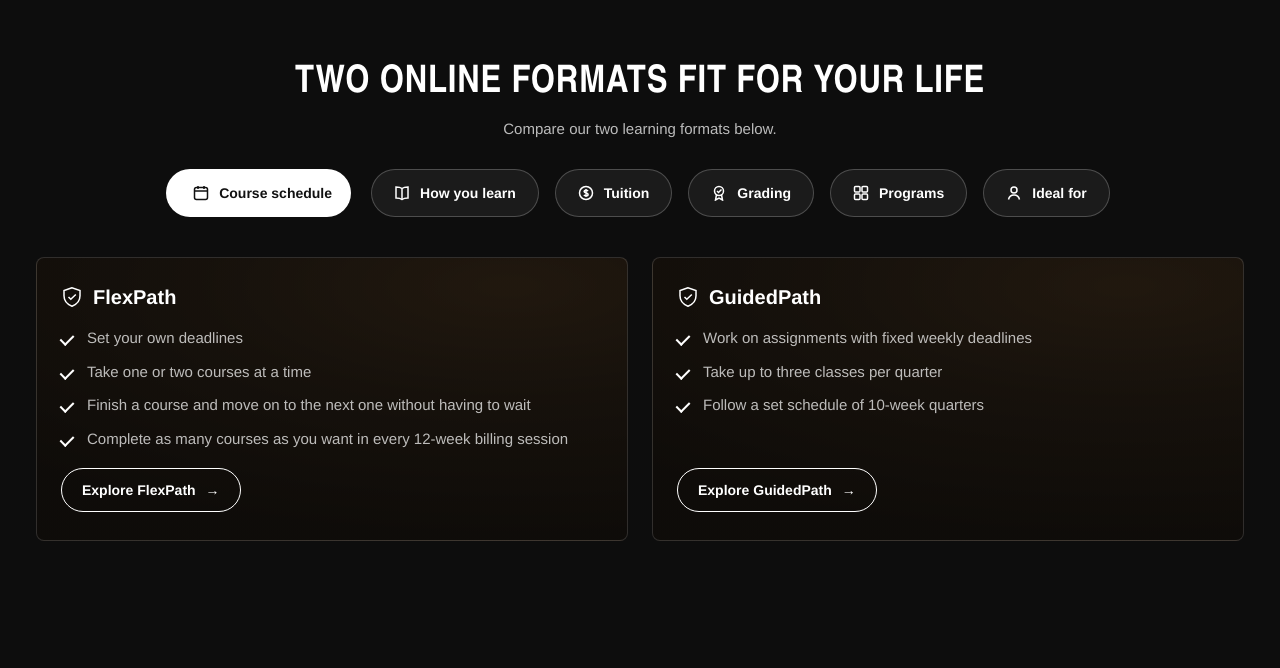
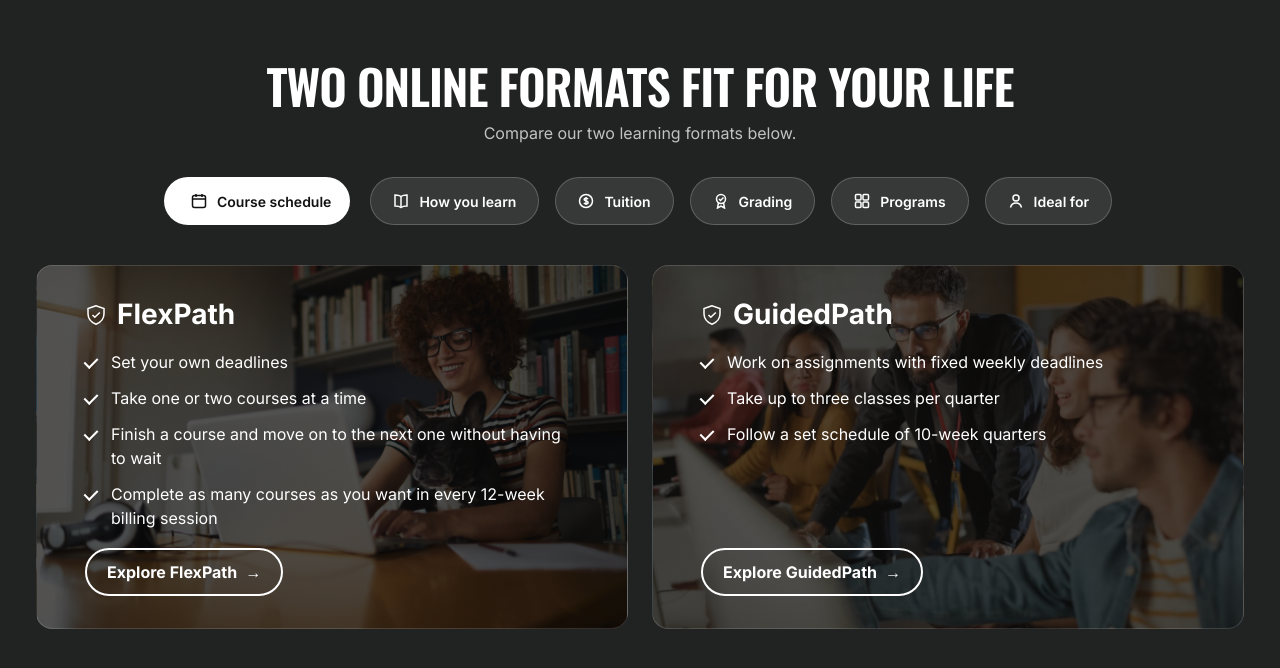
Before and after one commit to camila-go/tabComponent, a plain HTML site: page index.html in a window 1280 px wide. Drawn offline with nearby package versions, Linux system fonts and the light colour scheme.

Commit message:
Apply design-system fonts, add card photos and design handoff doc
- Headings: Acumin VF ExtraCondensed stack (Oswald web fallback),
  36/48px, lh 0.9, ls -1 per h2 tokens; body/UI: Inter per tokens
- Card photos exported from Figma (nodes 1:7146 / 1:7182) with 70%
  dark overlay matching the 30%-opacity treatment
- Token-accurate cards: 16px radius, 32/48 desktop padding, 48px CTA
  with 2px border, Inter Bold 16 labels
- Glider re-anchors after web fonts load
- DESIGN-HANDOFF.md: tokens, states, motion, a11y, asset TODOs

Co-Authored-By: Claude Fable 5 <noreply@anthropic.com>

```diff
--- a/index.html
+++ b/index.html
@@ -4,16 +4,26 @@
 <meta charset="UTF-8" />
 <meta name="viewport" content="width=device-width, initial-scale=1.0" />
 <title>Two Online Formats Fit For Your Life</title>
+<!-- Inter per design tokens (theme-string/font-family-ui + font-family-body).
+     Oswald stands in for Acumin VF ExtraCondensed headings until the
+     production Adobe Fonts kit is available. -->
+<link rel="preconnect" href="https://fonts.googleapis.com">
+<link rel="preconnect" href="https://fonts.gstatic.com" crossorigin>
+<link href="https://fonts.googleapis.com/css2?family=Inter:wght@400;600;700&family=Oswald:wght@500;600&display=swap" rel="stylesheet">
 <style>
   :root {
-    --bg: #0d0d0d;
-    --surface: rgba(22, 22, 22, 0.82);
+    /* color/university/uni-black/gl-uni-black-500 */
+    --bg: #212322;
     --surface-border: rgba(255, 255, 255, 0.14);
-    --text: #ffffff;
+    --text: #ffffff;                       /* gl-neutral-0 */
     --text-dim: rgba(255, 255, 255, 0.72);
     --accent: #ffffff;
-    --pill-bg: rgba(255, 255, 255, 0.06);
-    --pill-border: rgba(255, 255, 255, 0.22);
+    --pill-bg: rgba(255, 255, 255, 0.1);   /* gl-neutral-0-opacity-1 */
+    --pill-border: rgba(255, 255, 255, 0.2); /* gl-neutral-0-opacity-2 */
+    /* headings: Acumin VF ExtraCondensed; Oswald is the loaded stand-in */
+    --font-heading: "Acumin VF", "acumin-pro-extra-condensed", "Oswald", "Arial Narrow", sans-serif;
+    --font-body: "Inter", "Helvetica Neue", Helvetica, Arial, sans-serif;
+    --radius-card: 16px;                   /* card corner radius from Figma */
     --ease-out: cubic-bezier(0.22, 1, 0.36, 1);
     --dur: 480ms;
   }
@@ -25,7 +35,7 @@
   body {
     background: var(--bg);
     color: var(--text);
-    font-family: "Helvetica Neue", Helvetica, Arial, sans-serif;
+    font-family: var(--font-body);
     min-height: 100vh;
     -webkit-font-smoothing: antialiased;
   }
@@ -39,20 +49,24 @@
   /* ---------- Heading ---------- */
   .section__header { text-align: center; margin-bottom: 28px; }
 
+  /* h2 token: Acumin VF ExtraCondensed 600, 36px mobile → 48px desktop,
+     line-height 0.9, letter-spacing -1px */
   .section__title {
-    font-family: "Arial Narrow", "Helvetica Neue Condensed", "Roboto Condensed", Arial, sans-serif;
-    font-weight: 700;
-    font-stretch: condensed;
+    font-family: var(--font-heading);
+    font-weight: 600;
+    font-stretch: extra-condensed;
     text-transform: uppercase;
-    letter-spacing: 0.02em;
-    font-size: clamp(26px, 4vw, 38px);
-    line-height: 1.1;
+    letter-spacing: -1px;
+    font-size: clamp(36px, 2.5vw + 27px, 48px);
+    line-height: 0.9;
   }
 
+  /* body-med token: Inter 400 / 16 / 1.5 */
   .section__subtitle {
     margin-top: 14px;
     color: var(--text-dim);
-    font-size: 15px;
+    font-size: 16px;
+    line-height: 1.5;
   }
 
   /* ---------- Tabs ---------- */
@@ -183,40 +197,63 @@
   }
 
   /* ---------- Cards ---------- */
+  /* Figma card: photo fill at 30% opacity over black ≈ 70% black overlay,
+     16px radius, 32/48 padding on desktop */
   .card {
     position: relative;
-    border-radius: 8px;
+    border-radius: var(--radius-card);
     overflow: hidden;
     padding: 28px 24px;
     border: 1px solid var(--surface-border);
-    background:
-      linear-gradient(rgba(12, 10, 8, 0.78), rgba(12, 10, 8, 0.78)),
-      radial-gradient(120% 90% at 80% 10%, #6b4a26 0%, #3a2a18 45%, #17120c 100%);
+    background-color: #0c0a08;
+    background-image: linear-gradient(rgba(10, 9, 8, 0.7), rgba(10, 9, 8, 0.7));
     background-size: cover;
+    background-position: center;
     display: flex;
     flex-direction: column;
     align-items: flex-start;
     gap: 18px;
   }
 
+  .card--flex {
+    background-image: linear-gradient(rgba(10, 9, 8, 0.7), rgba(10, 9, 8, 0.7)),
+                      url("assets/card-bg-flex.jpg");
+  }
+
+  .card--guided {
+    background-image: linear-gradient(rgba(10, 9, 8, 0.7), rgba(10, 9, 8, 0.7)),
+                      url("assets/card-bg-guided.jpg");
+  }
+
+  @media (min-width: 1024px) {
+    .card { padding: 32px 48px; }
+  }
+
+  /* h4 token: Inter Bold, 22px mobile → 28px desktop, line-height 1.2 */
   .card__brand {
     display: flex;
     align-items: center;
     gap: 10px;
-    font-size: 20px;
+    font-size: 22px;
     font-weight: 700;
+    line-height: 1.2;
+  }
+
+  @media (min-width: 1024px) {
+    .card__brand { font-size: 28px; }
   }
 
   .card__brand svg { width: 22px; height: 22px; }
 
   .card__list { list-style: none; display: grid; gap: 12px; }
 
+  /* body-med token: Inter 400 / 16 / 1.5, gl-neutral-0 */
   .card__list li {
     position: relative;
     padding-left: 26px;
-    font-size: 15px;
-    line-height: 1.45;
-    color: var(--text-dim);
+    font-size: 16px;
+    line-height: 1.5;
+    color: var(--text);
   }
 
   .card__list li::before {
@@ -246,19 +283,21 @@
   .panel.is-active .card__list li:nth-child(3) { transition-delay: 210ms; }
   .panel.is-active .card__list li:nth-child(4) { transition-delay: 270ms; }
 
+  /* ui-med-default token: Inter Bold 16; 48px height, 2px border, full radius */
   .card__cta {
     margin-top: auto;
     display: inline-flex;
     align-items: center;
-    gap: 10px;
-    height: 44px;
+    gap: 8px;
+    height: 48px;
     padding: 0 20px;
     border-radius: 999px;
-    border: 1px solid var(--text);
+    border: 2px solid var(--text);
     background: transparent;
     color: var(--text);
-    font-size: 14px;
-    font-weight: 600;
+    font-size: 16px;
+    font-weight: 700;
+    line-height: 1.5;
     font-family: inherit;
     cursor: pointer;
     transition: background-color 240ms var(--ease-out), color 240ms var(--ease-out);
@@ -434,13 +473,13 @@
   const glider = document.querySelector(".tabs__glider");
   const panelsEl = document.getElementById("panels");
 
-  function cardHTML(brand, data) {
+  function cardHTML(brand, data, modifier) {
     const items = data.items.map((t) => `<li>${t}</li>`).join("");
     const cta = data.cta
       ? `<button class="card__cta" type="button">${data.cta} <span class="arrow" aria-hidden="true">&#8594;</span></button>`
       : "";
     return `
-      <article class="card">
+      <article class="card card--${modifier}">
         <h2 class="card__brand">${ICONS.shield} ${brand}</h2>
         <ul class="card__list">${items}</ul>
         ${cta}
@@ -465,7 +504,7 @@
     panel.setAttribute("role", "tabpanel");
     panel.setAttribute("aria-labelledby", `tab-${tab.id}`);
     if (i !== 0) panel.setAttribute("aria-hidden", "true");
-    panel.innerHTML = cardHTML("FlexPath", tab.flex) + cardHTML("GuidedPath", tab.guided);
+    panel.innerHTML = cardHTML("FlexPath", tab.flex, "flex") + cardHTML("GuidedPath", tab.guided, "guided");
     panelsEl.appendChild(panel);
   });
 
@@ -572,6 +611,14 @@
   glider.style.transition = "none";
   moveGlider();
   requestAnimationFrame(() => { glider.style.transition = ""; });
+
+  // Web fonts swap in asynchronously and change pill widths — re-anchor.
+  if (document.fonts && document.fonts.ready) {
+    document.fonts.ready.then(() => {
+      moveGlider();
+      updateEdgeFades();
+    });
+  }
 })();
 </script>
 
```
Also changed, not shown: assets/card-bg-flex.jpg (added), assets/card-bg-guided.jpg (added), 1 other file.
